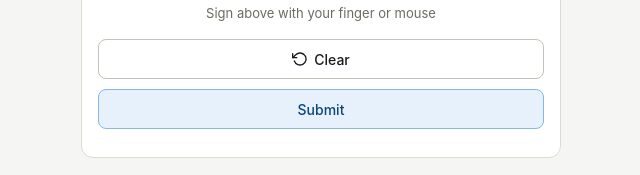
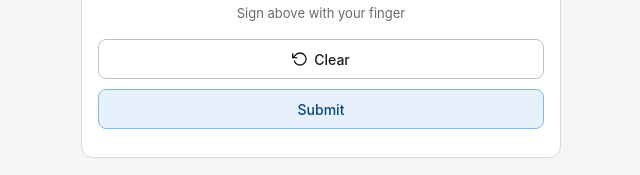
Before and after one commit to technicalrapido/Signature-pad, a plain HTML site: page index.html in a window 1280 px wide. Both pictures are taken after a click on the button "Clear". Shown: the part 534-709 px from the top of the page, 319-959 px from the left. Drawn offline with Linux system fonts and the light colour scheme.

Commit message:
Update index.html

```diff
--- a/index.html
+++ b/index.html
@@ -255,7 +255,7 @@
     <div class="canvas-wrap">
       <canvas id="sigCanvas"></canvas>
     </div>
-    <p id="hint" class="hint">Sign above with your finger or mouse</p>
+    <p id="hint" class="hint">Sign above with your finger</p>
 
     <div class="btn-row">
       <button id="clearBtn" type="button">
@@ -385,7 +385,7 @@
     redraw();
     hint.style.opacity = '1';
     hint.classList.remove('error');
-    hint.textContent = 'Sign above with your finger or mouse';
+    hint.textContent = 'Sign above with your finger';
     sizeOut.textContent = 'File size: —';
   });
 
```
